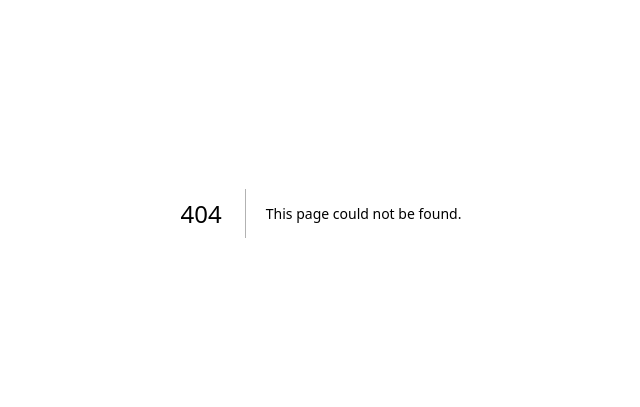
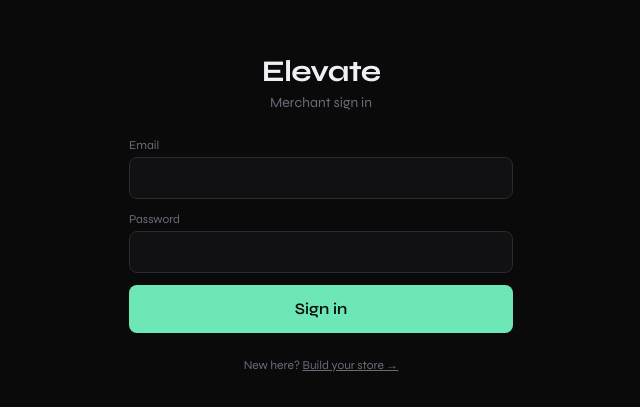
Before and after one commit to Alpha-dev-001/elevate-hackathon, a Next.js app in the folder storefront-ui/: page /login in a window 1280 px wide. Before the commit this address had no page. Shown: the part 187-594 px from the top of the page, without its empty margins (319-959 px from the left). Built offline with nearby package versions, Linux system fonts and the light colour scheme; no server answers; a web font is replaced by a local one.

Commit message:
[sprint-4] RBAC gatekeeping: merchant login page, smart home (merchant->dashboard), builder gated to owning merchant

```diff
--- /dev/null
+++ b/storefront-ui/app/login/page.tsx
@@ -0,0 +1,65 @@
+'use client'
+
+import { useState } from 'react'
+import { useRouter } from 'next/navigation'
+import Link from 'next/link'
+import { api, ApiError } from '@/lib/api'
+
+/** Merchant sign-in (RBAC: merchant role). Customers use /s/{slug}/account. */
+export default function MerchantLoginPage() {
+  const router = useRouter()
+  const [form, setForm] = useState({ email: '', password: '' })
+  const [err, setErr] = useState<string | null>(null)
+  const [busy, setBusy] = useState(false)
+
+  const submit = async (e: React.FormEvent) => {
+    e.preventDefault()
+    setErr(null)
+    setBusy(true)
+    try {
+      const m = await api.login({ email: form.email.trim(), password: form.password })
+      // Live store → dashboard; mid-onboarding → resume setup.
+      router.push(m.is_live ? '/terminal' : '/setup')
+    } catch (e2) {
+      setErr(e2 instanceof ApiError ? e2.message : 'Sign in failed')
+    } finally {
+      setBusy(false)
+    }
+  }
+
+  return (
+    <main className="min-h-screen flex items-center justify-center px-5 py-16 bg-bg text-text">
+      <div className="w-full max-w-sm flex flex-col gap-6">
+        <header className="text-center">
+          <h1 className="text-3xl font-bold tracking-tight" style={{ fontFamily: 'var(--font-display)' }}>Elevate</h1>
+          <p className="text-muted text-sm mt-1">Merchant sign in</p>
+        </header>
+        <form onSubmit={submit} className="flex flex-col gap-3">
+          <Field label="Email" type="email" value={form.email} onChange={(v) => setForm({ ...form, email: v })} autoComplete="email" />
+          <Field label="Password" type="password" value={form.password} onChange={(v) => setForm({ ...form, password: v })} autoComplete="current-password" />
+          {err && <p className="text-sm text-danger">{err}</p>}
+          <button type="submit" disabled={busy}
+                  className="w-full py-3 rounded-lg bg-accent text-bg font-semibold disabled:opacity-50 hover:opacity-90 transition-opacity">
+            {busy ? 'Signing in…' : 'Sign in'}
+          </button>
+        </form>
+        <p className="text-xs text-center text-muted">
+          New here? <Link href="/setup" className="underline">Build your store →</Link>
+        </p>
+      </div>
+    </main>
+  )
+}
+
+function Field({ label, value, onChange, type = 'text', autoComplete }: {
+  label: string; value: string; onChange: (v: string) => void; type?: string; autoComplete?: string
+}) {
+  return (
+    <label className="flex flex-col gap-1">
+      <span className="text-xs text-muted">{label}</span>
+      <input type={type} value={value} autoComplete={autoComplete} required
+             onChange={(e) => onChange(e.target.value)}
+             className="rounded-lg px-3 py-2.5 text-sm outline-none bg-surface text-text border border-border" />
+    </label>
+  )
+}
--- a/storefront-ui/app/page.tsx
+++ b/storefront-ui/app/page.tsx
@@ -1,25 +1,52 @@
+'use client'
+
+import { useEffect, useState } from 'react'
 import Link from 'next/link'
+import { api, ApiError } from '@/lib/api'
+import type { Merchant } from '@/types/schemas'
 
 export default function Home() {
+  const [merchant, setMerchant] = useState<Merchant | null>(null)
+  const [checked, setChecked] = useState(false)
+
+  useEffect(() => {
+    api.me()
+      .then(setMerchant)
+      .catch((e) => { if (!(e instanceof ApiError)) console.warn(e) })
+      .finally(() => setChecked(true))
+  }, [])
+
   return (
     <main className="min-h-screen flex flex-col items-center justify-center gap-8 p-8">
       <div className="text-center">
-        <h1
-          className="text-6xl font-bold tracking-tight mb-2"
-          style={{ fontFamily: 'var(--font-display)' }}
-        >
-          Elevate
-        </h1>
+        <h1 className="text-6xl font-bold tracking-tight mb-2" style={{ fontFamily: 'var(--font-display)' }}>Elevate</h1>
         <p className="text-muted text-lg">Your store, alive.</p>
       </div>
 
-      <Link
-        href="/setup"
-        className="px-8 py-3 rounded-lg bg-accent text-bg hover:opacity-90 transition-opacity
-                   font-semibold text-sm accent-glow"
-      >
-        Build your store →
-      </Link>
+      {!checked ? (
+        <p className="text-muted font-mono text-sm">…</p>
+      ) : merchant ? (
+        // Signed-in merchant: straight to the dashboard.
+        <div className="flex flex-col items-center gap-3">
+          <p className="text-muted text-sm">Signed in as {merchant.store_name}</p>
+          <div className="flex gap-3">
+            <Link href="/terminal" className="px-8 py-3 rounded-lg bg-accent text-bg hover:opacity-90 transition-opacity font-semibold text-sm accent-glow">
+              Open dashboard →
+            </Link>
+            <Link href={`/s/${merchant.slug}`} className="px-8 py-3 rounded-lg border border-border text-text hover:opacity-80 transition-opacity font-semibold text-sm">
+              View store ↗
+            </Link>
+          </div>
+        </div>
+      ) : (
+        // Guest: build a new store, or sign in as an existing merchant.
+        <div className="flex flex-col items-center gap-3">
+          <Link href="/setup" className="px-8 py-3 rounded-lg bg-accent text-bg hover:opacity-90 transition-opacity font-semibold text-sm accent-glow">
+            Build your store →
+          </Link>
+          <Link href="/login" className="text-sm text-muted underline">Merchant sign in</Link>
+        </div>
+      )}
     </main>
   )
 }
--- a/storefront-ui/components/builder/StoreBuilder.tsx
+++ b/storefront-ui/components/builder/StoreBuilder.tsx
@@ -2,7 +2,7 @@
 import { useEffect, useState } from 'react'
 import { useRouter } from 'next/navigation'
 import type { PublicStore, BrandGuardRules } from '@/types/schemas'
-import { api } from '@/lib/api'
+import { api, ApiError } from '@/lib/api'
 import { useBuilderStore } from '@/lib/builderStore'
 import { BuilderLeftPanel } from './BuilderLeftPanel'
 import { BuilderPreview } from './BuilderPreview'
@@ -23,16 +23,26 @@ export function StoreBuilder({ slug }: { slug: string }) {
 
   useEffect(() => {
     let cancelled = false
-    Promise.all([api.getStore(slug), api.getBrandGuards()])
-      .then(([s, g]) => {
+    // RBAC gate: the builder is merchant-only, and only for the merchant who
+    // owns THIS store. Customers / wrong merchants are bounced to sign in.
+    api.me()
+      .then((m) => {
         if (cancelled) return
-        setStore(s)
-        setGuards(g)
-        if (s.brand_token?.layout_dsl) setFromStore(s.brand_token.layout_dsl, s.brand_token)
+        if (m.slug !== slug) { router.replace('/terminal'); return }
+        return Promise.all([api.getStore(slug), api.getBrandGuards()]).then(([s, g]) => {
+          if (cancelled) return
+          setStore(s)
+          setGuards(g)
+          if (s.brand_token?.layout_dsl) setFromStore(s.brand_token.layout_dsl, s.brand_token)
+        })
       })
-      .catch(() => !cancelled && setError('Could not load your store.'))
+      .catch((e) => {
+        if (cancelled) return
+        if (e instanceof ApiError && (e.status === 401 || e.status === 403)) router.replace('/login')
+        else setError('Could not load your store.')
+      })
     return () => { cancelled = true }
-  }, [slug, setFromStore])
+  }, [slug, setFromStore, router])
 
   const onPublish = async () => {
     const dsl = useBuilderStore.getState().draftDSL
```
Also changed, not shown: 1 other file (tests, documents, lock files or other folders).
